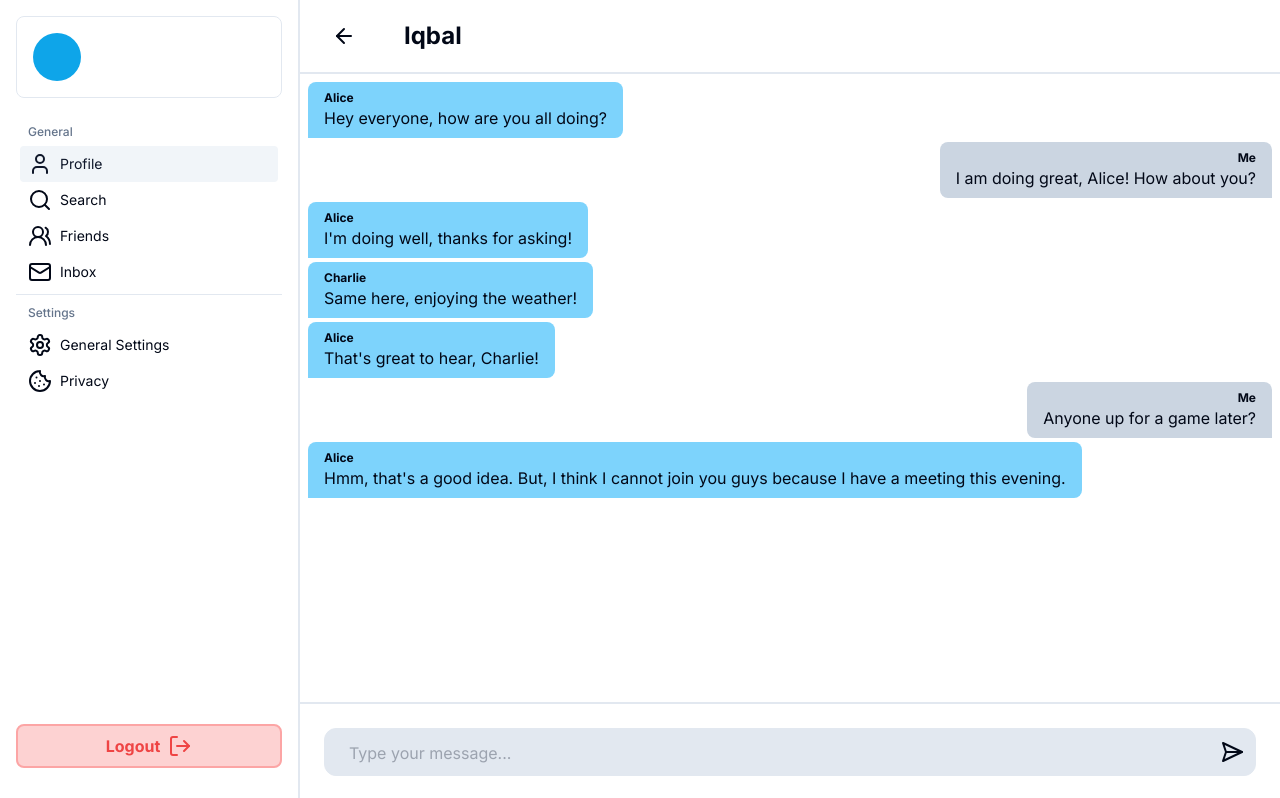
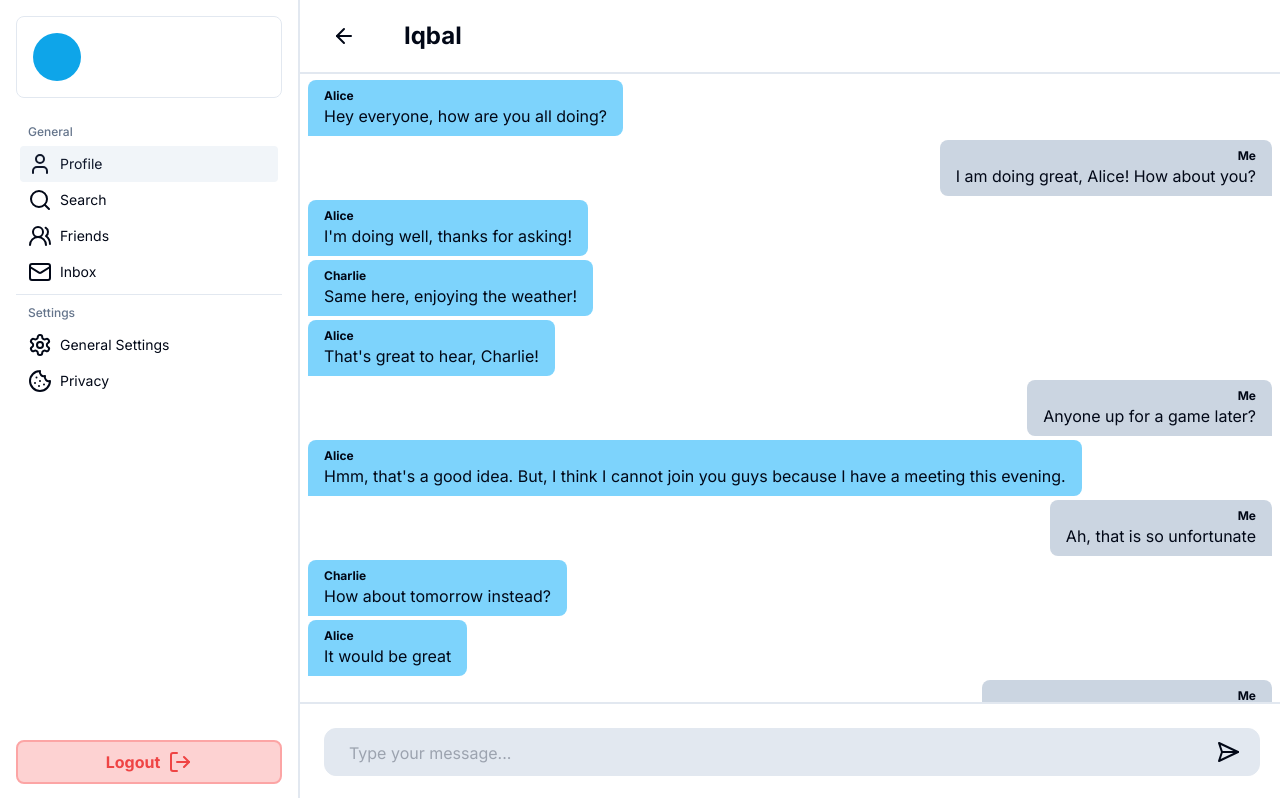
Before and after one commit to iqbalpa/chat-app-frontend, a Next.js app: page /inbox in a window 1280 px wide. Shown: the top 798 px of the page. Built offline with nearby package versions, Linux system fonts and the light colour scheme.

Commit message:
style(sidebar, inbox): use fixed position

```diff
--- a/src/app/layout.tsx
+++ b/src/app/layout.tsx
@@ -3,6 +3,7 @@ import { Inter } from "next/font/google";
 import "./globals.css";
 import Sidebar from "@/components/sidebar/sidebar";
 import UserProvider from "@/provider/userProvider";
+import { ToastContainer } from "react-toastify";
 
 const inter = Inter({ subsets: ["latin"] });
 
@@ -22,6 +23,7 @@ export default function RootLayout({
 				<UserProvider>
 					<Sidebar />
 					<main className="ml-[300px] w-full h-full">{children}</main>
+					<ToastContainer />
 				</UserProvider>
 			</body>
 		</html>
--- a/src/components/sidebar/sidebar.tsx
+++ b/src/components/sidebar/sidebar.tsx
@@ -3,8 +3,7 @@
 import React from "react";
 import UserItem from "../userItem/userItem";
 import Menu from "../menu/menu";
-import { usePathname, useRouter } from "next/navigation";
-import { ToastContainer, toast } from "react-toastify";
+import { usePathname } from "next/navigation";
 import "react-toastify/dist/ReactToastify.css";
 import LogoutButton from "../logoutButton/logoutButton";
 
@@ -23,7 +22,6 @@ const Sidebar: React.FC = () => {
 			<UserItem />
 			<Menu />
 			<LogoutButton />
-			<ToastContainer />
 		</div>
 	);
 };
--- a/src/modules/friends/friends.tsx
+++ b/src/modules/friends/friends.tsx
@@ -5,7 +5,7 @@ import { User } from "@/constants/user";
 import { BookUser, MailPlus } from "lucide-react";
 import API from "@/api/api";
 import { getCookie } from "cookies-next";
-import { ToastContainer, toast } from "react-toastify";
+import { toast } from "react-toastify";
 import "react-toastify/dist/ReactToastify.css";
 import { useRouter } from "next/navigation";
 import { useSelector } from "react-redux";
@@ -59,7 +59,6 @@ const FriendsModule: React.FC = () => {
 					</div>
 				))}
 			</div>
-			<ToastContainer />
 		</div>
 	);
 };
--- a/src/modules/inbox/inbox.tsx
+++ b/src/modules/inbox/inbox.tsx
@@ -19,6 +19,18 @@ const messages: Message[] = [
 		name: "Alice",
 		text: "Hmm, that's a good idea. But, I think I cannot join you guys because I have a meeting this evening.",
 	},
+	{ name: "Me", text: "Ah, that is so unfortunate" },
+	{ name: "Charlie", text: "How about tomorrow instead?" },
+	{ name: "Alice", text: "It would be great" },
+	{ name: "Me", text: "Ok, then see you tomorrow you all" },
+	{ name: "Charlie", text: "Sure, looking forward to it!" },
+	{ name: "Alice", text: "I'll make sure to be there!" },
+	{ name: "Me", text: "Awesome! Let's decide the time then." },
+	{ name: "Charlie", text: "How about 6 PM?" },
+	{ name: "Alice", text: "6 PM works for me." },
+	{ name: "Me", text: "Perfect! See you all at 6 PM tomorrow." },
+	{ name: "Charlie", text: "Great, see you all then!" },
+	{ name: "Alice", text: "See you tomorrow!" },
 ];
 
 const InboxModule: React.FC = () => {
@@ -37,7 +49,7 @@ const InboxModule: React.FC = () => {
 	return (
 		<div className="bg-white flex flex-col w-full min-h-screen">
 			{/* top */}
-			<div className=" flex flex-row items-center gap-10 px-6 py-4 border-b-2 border-slate-200">
+			<div className="fixed w-full bg-white flex flex-row items-center gap-10 px-6 py-4 border-b-2 border-slate-200">
 				<div className="rounded-lg p-2 hover:cursor-pointer hover:bg-slate-500/30 duration-100">
 					<ArrowLeft />
 				</div>
@@ -45,7 +57,7 @@ const InboxModule: React.FC = () => {
 			</div>
 
 			{/* chat space */}
-			<div className="grow flex flex-col gap-1 p-2">
+			<div className="mt-[4.5rem] mb-[6rem]  grow flex flex-col gap-1 p-2">
 				{messages.map((message, index) => (
 					<div key={index} className={`flex ${message.name === "Me" ? "justify-end" : "justify-start"}`}>
 						<div
@@ -63,7 +75,7 @@ const InboxModule: React.FC = () => {
 			</div>
 
 			{/* chat input */}
-			<div className="flex flex-row items-center justify-center px-6 py-6 border-t-2 border-slate-200">
+			<div className="fixed bottom-0 w-full pr-[20rem] bg-white flex flex-row items-center justify-center px-6 py-6 border-t-2 border-slate-200">
 				<textarea
 					ref={textareaRef}
 					value={message}
@@ -73,7 +85,7 @@ const InboxModule: React.FC = () => {
 					placeholder="Type your message..."
 					rows={1}
 				/>
-				<div className="absolute right-8 rounded-lg p-1 hover:cursor-pointer hover:bg-slate-500/30 duration-100">
+				<div className="absolute rounded-lg right-[21rem] p-1 hover:cursor-pointer hover:bg-slate-500/30 duration-100">
 					<SendHorizontal />
 				</div>
 			</div>
--- a/src/modules/search/search.tsx
+++ b/src/modules/search/search.tsx
@@ -89,7 +89,7 @@ const SearchModule: React.FC = () => {
 				handleClickPrev={handleClickPrev}
 				handleClickNext={handleClickNext}
 			/>
-			<ToastContainer />
+			{/* <ToastContainer /> */}
 		</div>
 	);
 };
--- a/src/modules/signin/signin.tsx
+++ b/src/modules/signin/signin.tsx
@@ -4,7 +4,7 @@ import API from "@/api/api";
 import Link from "next/link";
 import React, { useState } from "react";
 import { useForm, SubmitHandler } from "react-hook-form";
-import { ToastContainer, toast } from "react-toastify";
+import { toast } from "react-toastify";
 import "react-toastify/dist/ReactToastify.css";
 import { useDispatch } from "react-redux";
 import { setUser } from "@/store/userSlice";
@@ -111,7 +111,6 @@ const SignInModule: React.FC = () => {
 					</Link>
 				</p>
 			</div>
-			<ToastContainer />
 		</div>
 	);
 };
--- a/src/modules/signup/signup.tsx
+++ b/src/modules/signup/signup.tsx
@@ -4,7 +4,7 @@ import Link from "next/link";
 import React, { useState } from "react";
 import { useForm, SubmitHandler } from "react-hook-form";
 import API from "@/api/api";
-import { ToastContainer, toast } from "react-toastify";
+import { toast } from "react-toastify";
 import "react-toastify/dist/ReactToastify.css";
 import { useRouter } from "next/navigation";
 import { Eye, EyeOff, Mail, User } from "lucide-react";
@@ -113,7 +113,6 @@ const SignUpModule: React.FC = () => {
 					</Link>
 				</p>
 			</div>
-			<ToastContainer />
 		</div>
 	);
 };
```
